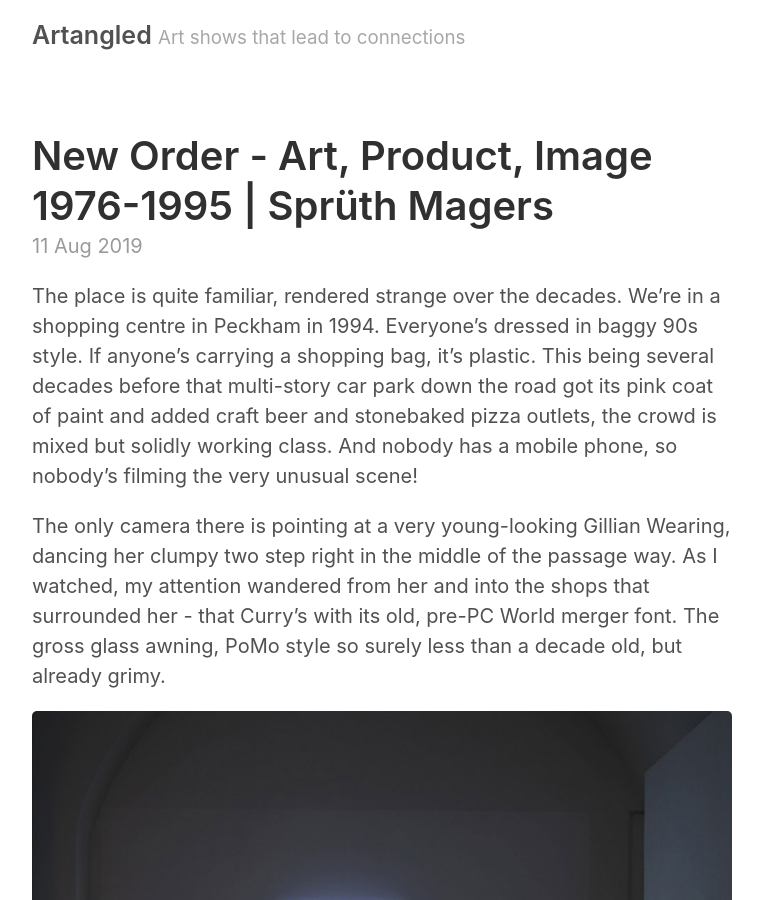
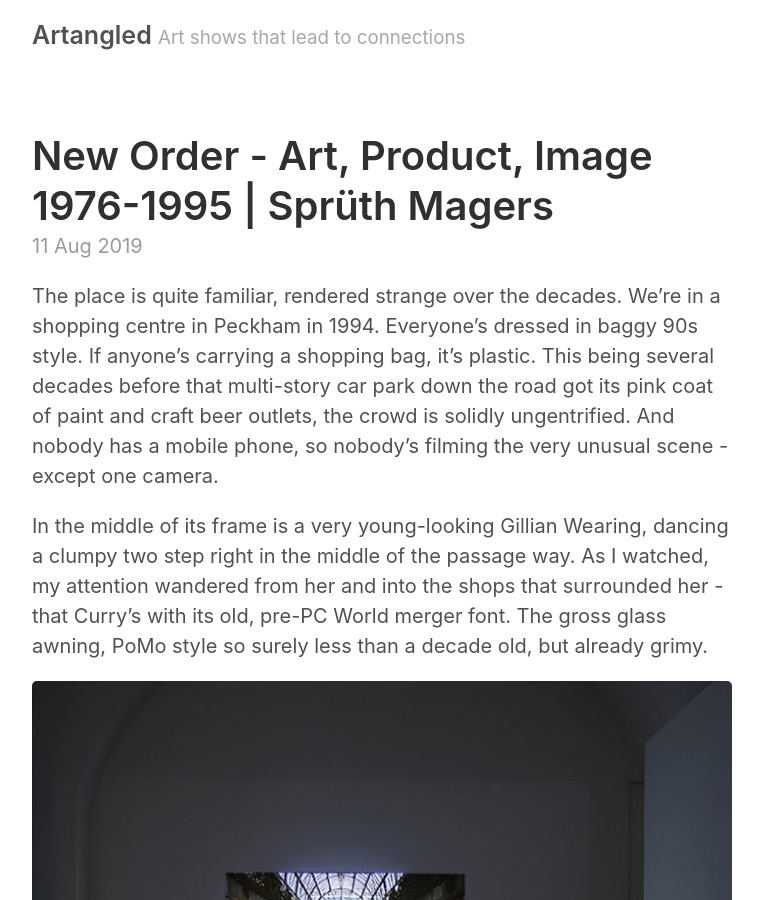
Before and after one commit to JMDKC/jmdkc.github.io, a Jekyll site: the page built from _posts/2019-08-11-wearing-spruth-magers.md, in a window 1280 px wide and 900 px high. Shown: the whole window, without its empty margins (258-1021 px from the left). Built offline with Jekyll 4.4.1, drawn with Linux system fonts in a browser that asks for light colours.

Commit message:
updated post

```diff
--- a/_posts/2019-08-11-wearing-spruth-magers.md
+++ b/_posts/2019-08-11-wearing-spruth-magers.md
@@ -3,9 +3,9 @@ layout: post
 title: New Order - Art, Product, Image 1976-1995 | Sprüth Magers
 ---
 
-The place is quite familiar, rendered strange over the decades. We’re in a shopping centre in Peckham in 1994. Everyone’s dressed in baggy 90s style. If anyone’s carrying a shopping bag, it’s plastic. This being several decades before that multi-story car park down the road got its pink coat of paint and added craft beer and stonebaked pizza outlets, the crowd is mixed but solidly working class. And nobody has a mobile phone, so nobody’s filming the very unusual scene!
+The place is quite familiar, rendered strange over the decades. We’re in a shopping centre in Peckham in 1994. Everyone’s dressed in baggy 90s style. If anyone’s carrying a shopping bag, it’s plastic. This being several decades before that multi-story car park down the road got its pink coat of paint and craft beer outlets, the crowd is solidly ungentrified. And nobody has a mobile phone, so nobody’s filming the very unusual scene - except one camera.
 
-The only camera there is pointing at a very young-looking Gillian Wearing, dancing her clumpy two step right in the middle of the passage way. As I watched, my attention wandered from her and into the shops that surrounded her - that Curry’s with its old, pre-PC World merger font. The gross glass awning, PoMo style so surely less than a decade old, but already grimy.
+In the middle of its frame is a very young-looking Gillian Wearing, dancing a clumpy two step right in the middle of the passage way. As I watched, my attention wandered from her and into the shops that surrounded her - that Curry’s with its old, pre-PC World merger font. The gross glass awning, PoMo style so surely less than a decade old, but already grimy.
 
 ![installation view](/Assets/wearing-spruth-magers-1.jpg)
 
```
